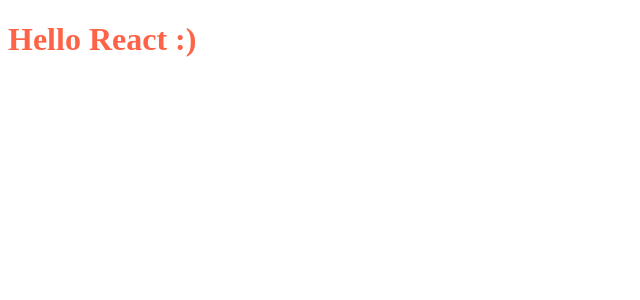
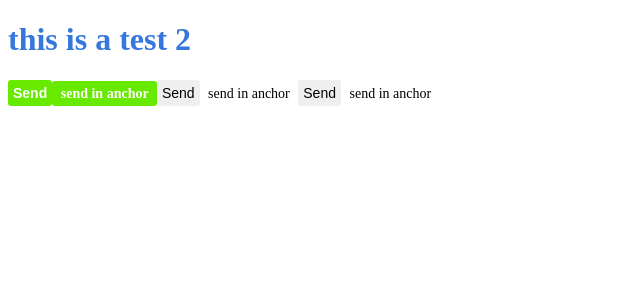
Before and after one commit to arieldias/greenDallas, a React app: page / in a window 1280 px wide. Shown: the top 300 px of the page, without its empty margins (0-640 px from the left). Built offline with nearby package versions, Linux system fonts and the light colour scheme.

Commit message:
Exploring environment

```diff
--- a/src/App.jsx
+++ b/src/App.jsx
@@ -1,9 +1,14 @@
 import React, {Component} from 'react';
+import Buttons from './Buttons.jsx';
 
 class App extends Component {
   render() {
+
     return (
-      <h1>Hello React :)</h1>
+      <div>
+        <h1> this is a test  2 </h1>
+        <Buttons text="Send"/>
+      </div>
     );
   }
 }
--- /dev/null
+++ b/src/Buttons.jsx
@@ -0,0 +1,21 @@
+import React, {Component} from 'react';
+
+class Buttons extends Component {
+  render(){
+    const text = this.props.text;
+    return (
+      <div>
+        <input type="submit" className="btn btn__primary" value={text}/>
+        <a className="btn btn__primary"> send in anchor </a>
+
+        <input type="submit" className="btn btn__secondary" value={text}/>
+        <a className="btn btn__secondary"> send in anchor </a>
+
+        <input type="submit" className="btn btn__tertiary" value={text}/>
+        <a className="btn btn__tertiary"> send in anchor </a>
+
+      </div>
+    )
+  }
+}
+export default Buttons;
--- a/styles/application.scss
+++ b/styles/application.scss
@@ -1,2 +1,4 @@
 // This is the top-level scss file. Import all other files in here.
+@import 'lib/variables.scss';
+@import 'lib/buttons.scss';
 @import 'home';
--- a/styles/home.scss
+++ b/styles/home.scss
@@ -1,3 +1,3 @@
 h1 {
-  color: tomato;
+  color: $titleColor;
 }
--- /dev/null
+++ b/styles/lib/buttons.scss
@@ -0,0 +1,11 @@
+.btn {
+  border: 0;
+  border-radius: 3px;
+  padding: 5px;
+  font-size: 14px;
+  &__primary {
+    background: $naturalGoodGreen;
+    color: $white;
+    font-weight: bold;
+  }
+}
--- /dev/null
+++ b/styles/lib/variables.scss
@@ -0,0 +1,14 @@
+//Defining colors
+  //Blues
+$brightBlue: #3677de;
+  //Greens
+$naturalGoodGreen : #68e900;
+  //WhiteAndBlack
+$white: #FFFFFF;
+$black: #000000;
+
+
+
+
+// Attatching elements to Color
+$titleColor: $brightBlue;
```
